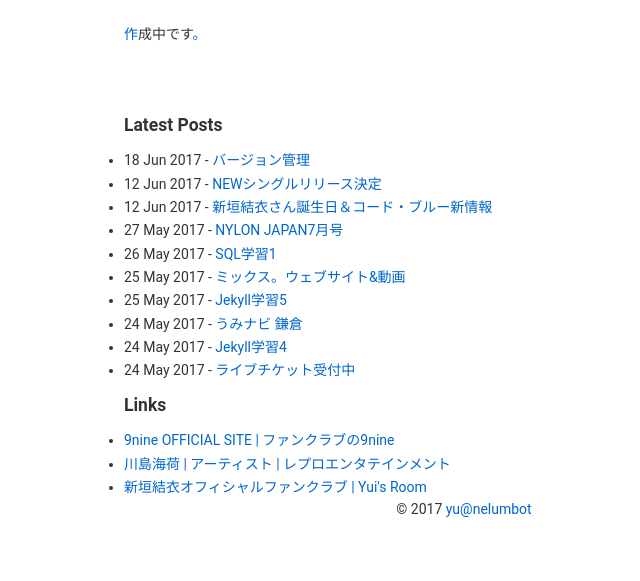
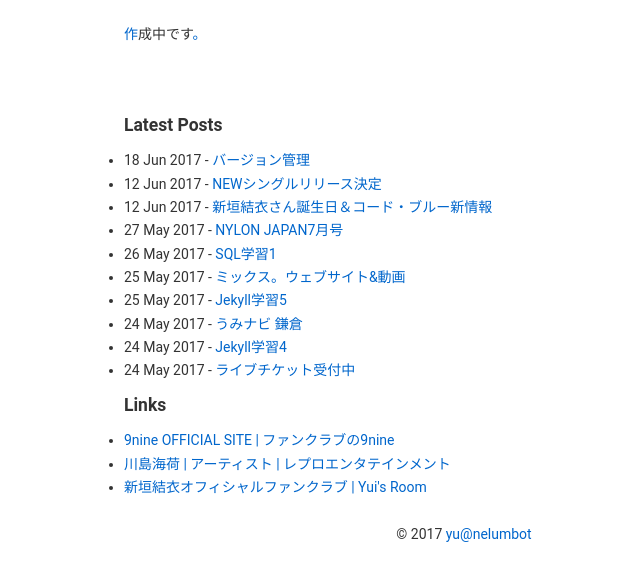
Before and after one commit to yunelumbot/test-site, a Jekyll site: the page built from index.md, in a window 1280 px wide. Shown: the top 581 px of the page, without its empty margins (176-816 px from the left). Built offline with Jekyll 4.4.1, drawn with Linux system fonts in a browser that asks for light colours.

Commit message:
スタイル検討中

```diff
--- a/_includes/footer.html
+++ b/_includes/footer.html
@@ -25,4 +25,4 @@
     <li><a href="https://lespros.co.jp/talent/artists/umika_kawashima/">川島海荷 | アーティスト | レプロエンタテインメント</a></li>
     <li><a href="https://yui-aragaki.lespros.co.jp/">新垣結衣オフィシャルファンクラブ | Yui's Room</a></li>
 </ul>
-<span>&copy; 2017 <a href="{{ site.baseurl }}">yu@nelumbot</a></span>
+<p><span>&copy; 2017 <a href="{{ site.baseurl }}">yu@nelumbot</a></span></p>
--- a/_includes/footer9nine.html
+++ b/_includes/footer9nine.html
@@ -1 +1 @@
-<span>&copy; 2017 <a href="{{ site.baseurl }}">yu@nelumbot</a></span>
+<p><span>&copy; 2017 <a href="{{ site.baseurl }}">yu@nelumbot</a></span></p>
```
